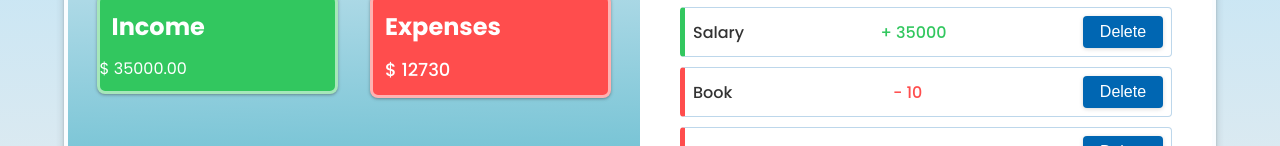
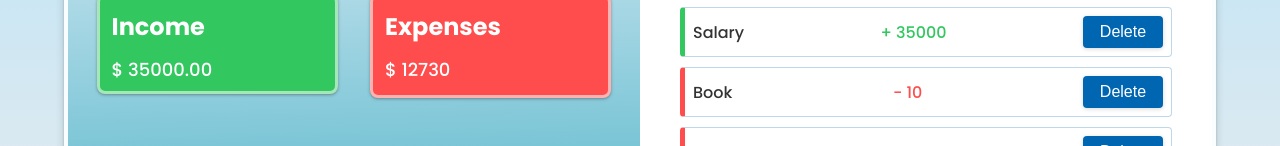
Before and after one commit to Zaidh-AK4/Task---4, a plain HTML site: page index.html in a window 1280 px wide. Shown: the part 320-466 px from the top of the page. Drawn offline with Linux system fonts and the light colour scheme.

Commit message:
Updated myfile.txt with new content

```diff
--- a/index.html
+++ b/index.html
@@ -25,7 +25,7 @@
         <div class="inc-exp-container">
           <div class="inc">
             <h4>Income</h4>
-            <p id="inc-amt" class="">$ 0.00</p>
+            <p id="inc-amt" class="amt-plus">$ 0.00</p>
           </div>
           <div class="exp">
             <h4>Expenses</h4>
```
